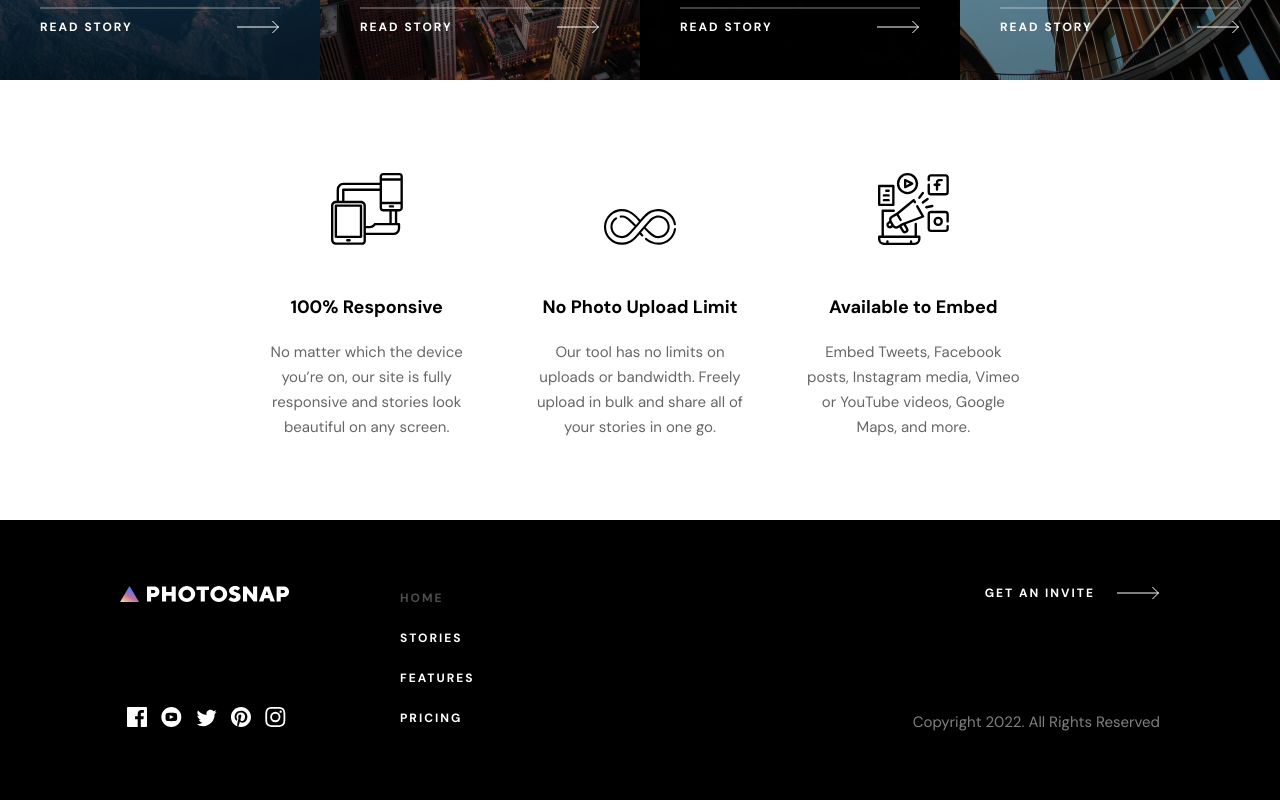
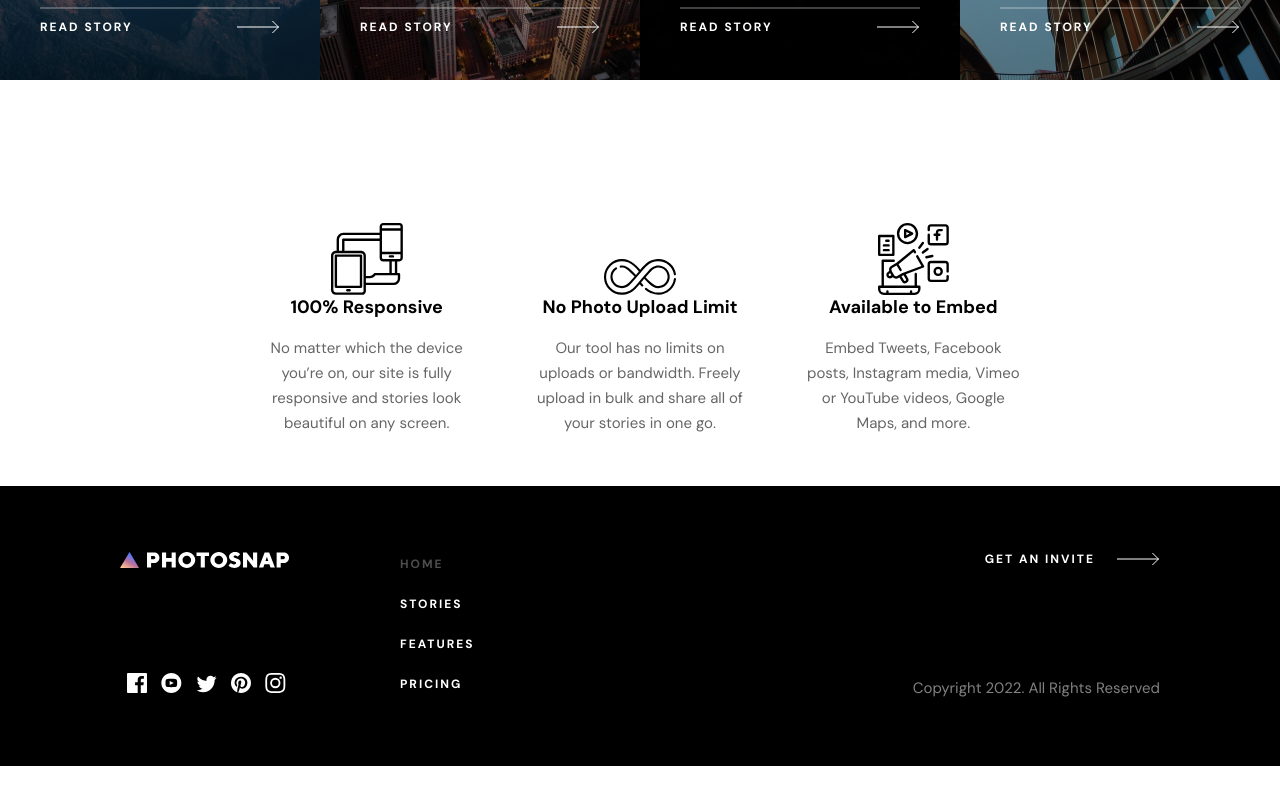
Before and after one commit to ding-09/photosnap, a React (Create React App) app: page / in a window 1280 px wide. Shown: the part 2878-3678 px from the top of the page. After the commit the page ends 3644 px from the top, so only its background shows below. Built offline with nearby package versions, Linux system fonts and the light colour scheme; the HTML template or start-up script is replaced by a standard one.

Commit message:
fixed alignment issue on Features page

```diff
--- a/src/components/Features/FeatureCard.js
+++ b/src/components/Features/FeatureCard.js
@@ -4,11 +4,15 @@ const FeatureCard = ({ feature }) => {
   const { img, heading, desc } = feature;
   return (
     <StyledFeatureCard>
-      <figure>
+      <figure
+        className={heading === 'No Photo Upload Limit' ? 'photo-limit' : ''}
+      >
         <img src={img} alt={heading} />
       </figure>
-      <h2>{heading}</h2>
-      <p className='light-text'>{desc}</p>
+      <div className='feature-desc'>
+        <h2>{heading}</h2>
+        <p className='light-text'>{desc}</p>
+      </div>
     </StyledFeatureCard>
   );
 };
--- a/src/components/Features/FeatureCard.styled.js
+++ b/src/components/Features/FeatureCard.styled.js
@@ -6,8 +6,13 @@ export const StyledFeatureCard = styled.article`
   align-items: center;
   text-align: center;
   margin-bottom: 6rem;
+  min-height: 23.6rem;
+  justify-content: space-between;
   h2 {
-    margin: 5rem 0 2rem;
     font-size: 1.8rem;
+    margin-bottom: 1.6rem;
+  }
+  .photo-limit {
+    margin-top: 2.5rem;
   }
 `;
--- a/src/components/Features/index.js
+++ b/src/components/Features/index.js
@@ -18,7 +18,7 @@ const Features = () => {
         heroDesc={featuresContent.heroDesc}
         hasBorder={true}
       />
-      {/* FEATURES DETAILS */}
+      {/* FEATURES DETAILS & FEATURE CARDS */}
       <section className='features features-details'>
         {featuresContent.features.map((feature) => (
           <FeatureCard feature={feature} key={uuidv4()} />
--- a/src/components/Features/index.styled.js
+++ b/src/components/Features/index.styled.js
@@ -3,9 +3,14 @@ import styled from 'styled-components';
 export const StyledFeatures = styled.section`
   .features-details {
     margin: 10rem 3rem 5rem;
-    article {
-      flex: 45%;
-      justify-content: flex-end;
+
+    /* MEDIA QUERIES */
+    @media (min-width: 768px) {
+
+      article {
+        flex: 45%;
+        margin: 1rem 1rem 5rem;
+      }
     }
   }
 `;
--- a/src/styles/GlobalStyle.js
+++ b/src/styles/GlobalStyle.js
@@ -126,12 +126,9 @@ const GlobalStyle = createGlobalStyle`
         /* MEDIA QUERIES */
         @media (min-width: 768px) {
             flex-direction: row;
-            align-items: flex-end;
-            margin: 12rem 15rem 8rem;
+            margin: 12rem 15rem 5rem;
             article {
-                min-height: 24rem;
                 margin-bottom: 8rem;
-                justify-content: space-between;
             }
         }
         @media (min-width: 1200px) {
```
Also changed, not shown: 1 other file (tests, documents, lock files or other folders).
